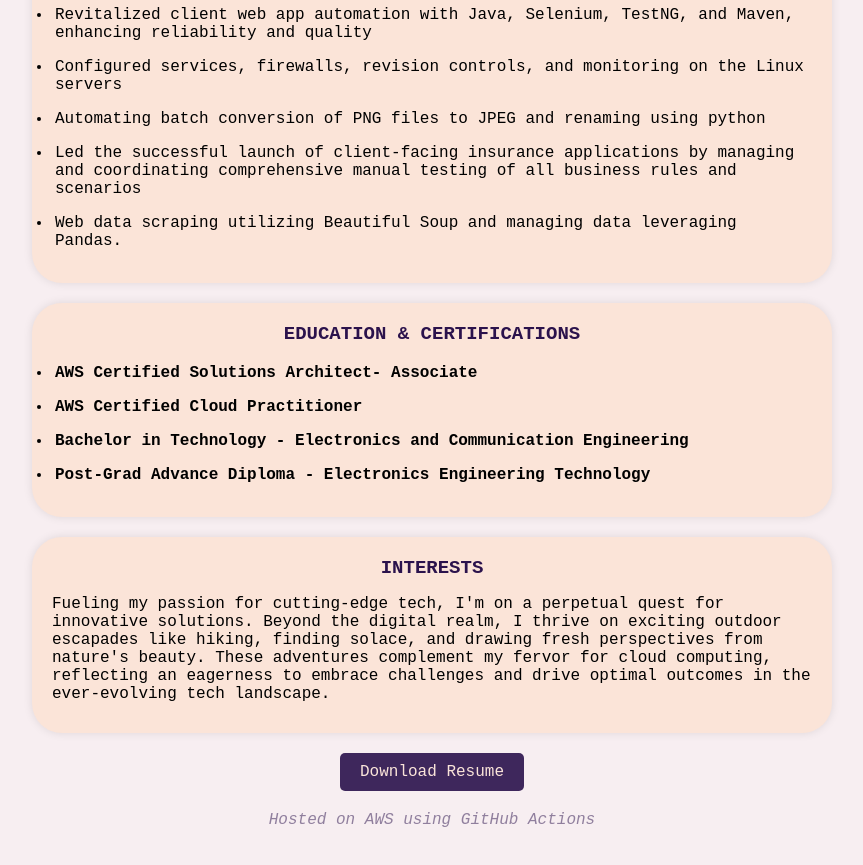
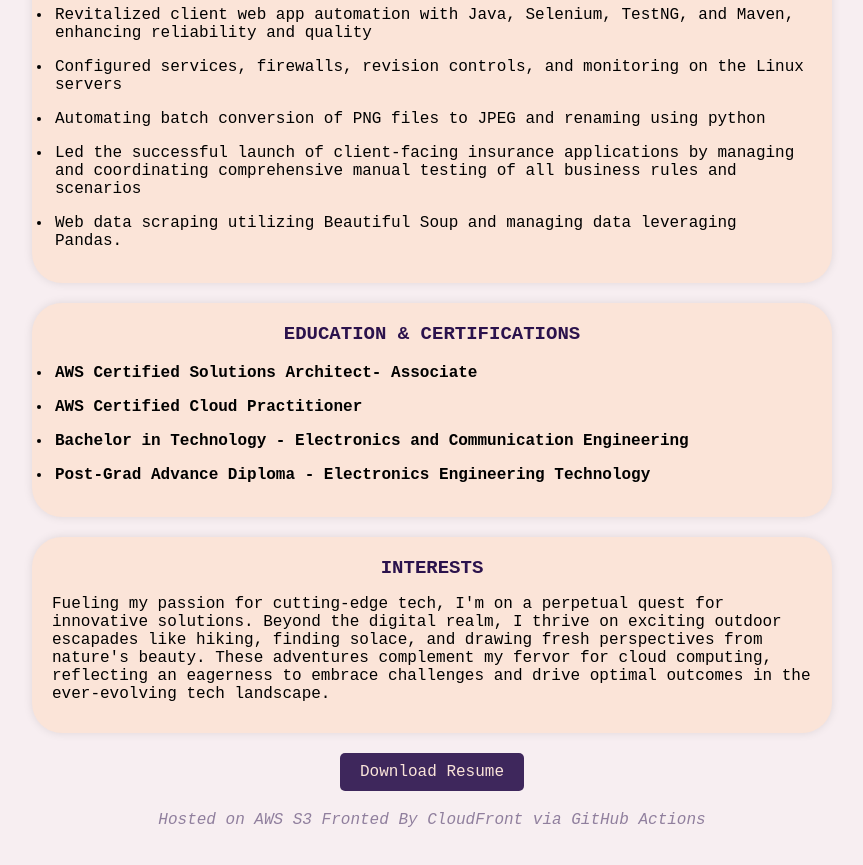
Before and after one commit to shivamvasudeva/Resume, a plain HTML site: page index.html in a window 1280 px wide. Shown: the part 3674-4539 px from the top of the page, without its empty margins (208-1071 px from the left). Drawn offline with Linux system fonts and the light colour scheme; a web font is replaced by a local one.

Commit message:
Update index.html

```diff
--- a/index.html
+++ b/index.html
@@ -161,7 +161,7 @@
             <a href="https://static-resume-githubactions-shivam-vasudeva.s3.amazonaws.com/files/Full-Resume-3.pdf" class="download-button" download>Download Resume</a>
         </div>
 
-        <p class="opacity-note">Hosted on AWS using GitHub Actions</p>
+        <p class="opacity-note">Hosted on AWS S3 Fronted By CloudFront via GitHub Actions</p>
 
 
     </div>
```
